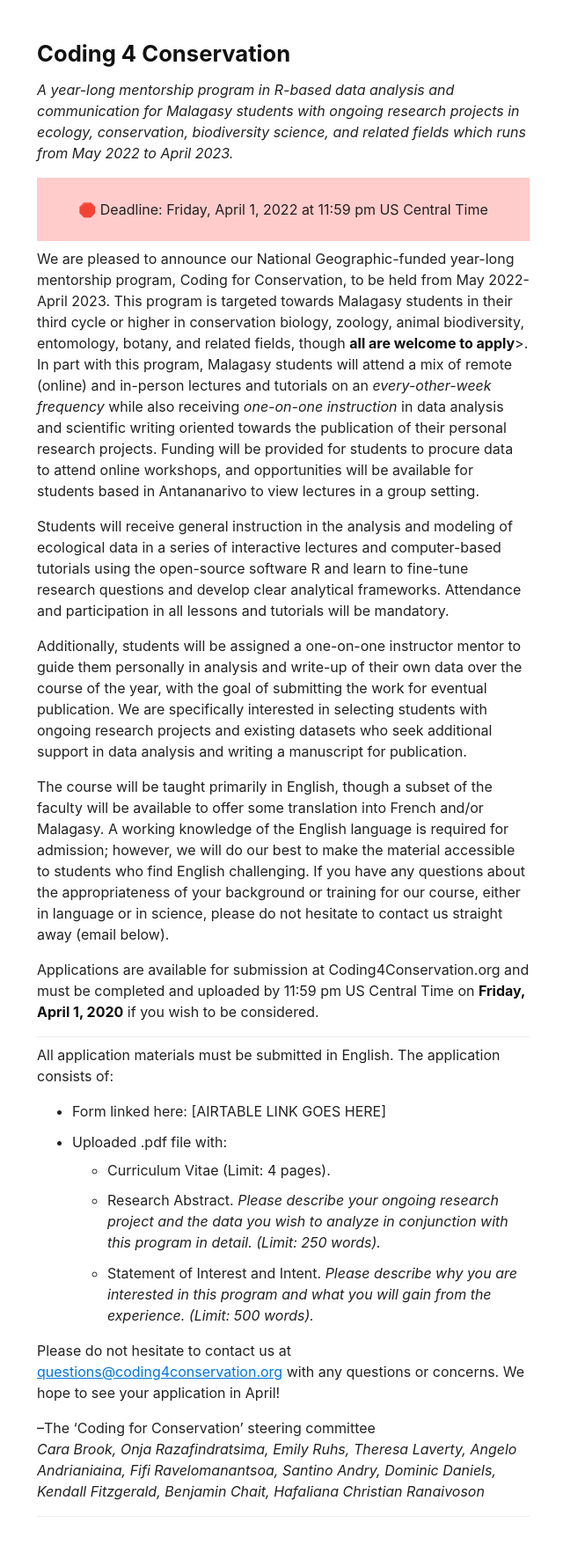
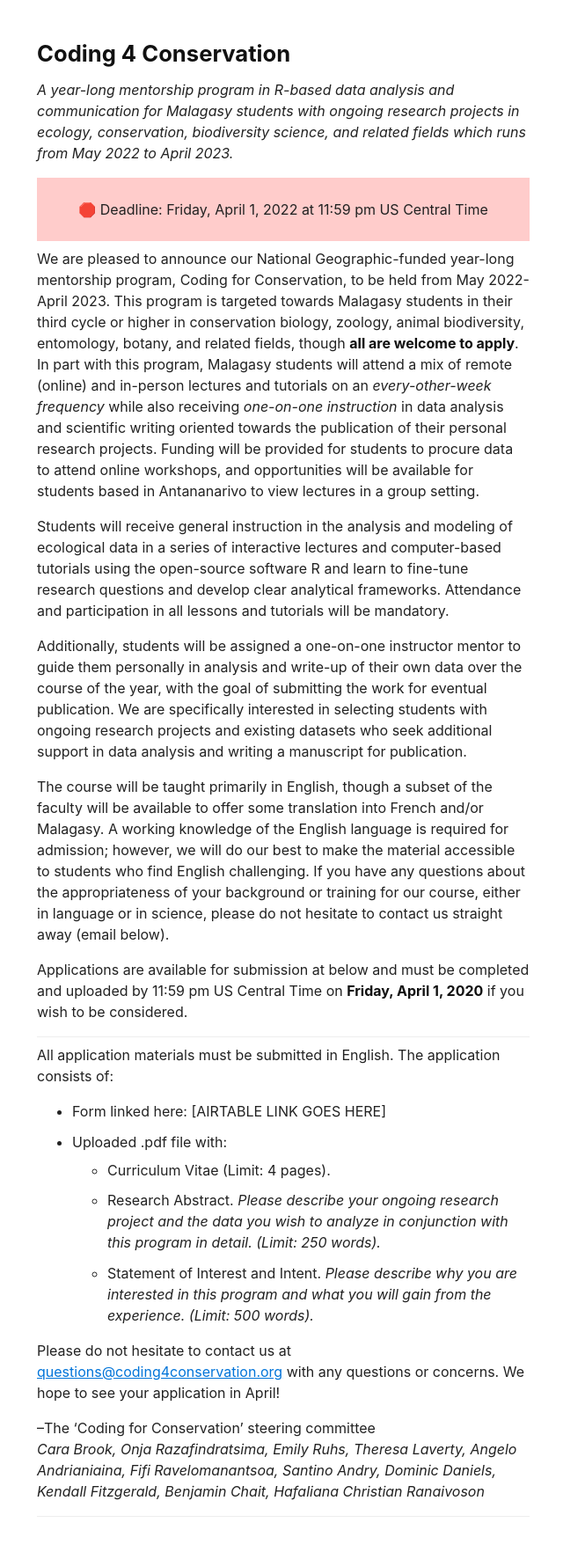
Before and after one commit to brooklabteam/coding4conservation, a Jekyll site: the page built from index.md, in a window 1280 px wide. Shown: the whole page at 88% size, without its empty margins (318-958 px from the left). Built offline with Jekyll 4.4.1, drawn with Linux system fonts in a browser that asks for light colours.

Commit message:
Update index.md

```diff
--- a/index.md
+++ b/index.md
@@ -8,7 +8,7 @@
 <p><center>🛑 Deadline: Friday, April 1, 2022 at 11:59 pm US Central Time</center></p>
 </div>
 
-<p>We are pleased to announce our National Geographic-funded year-long mentorship program, Coding for Conservation, to be held from May 2022-April 2023. This program is targeted towards Malagasy students in their third cycle or higher in conservation biology, zoology, animal biodiversity, entomology, botany, and related fields, though <strong>all are welcome to apply</strong>>. In part with this program, Malagasy students will attend a mix of remote (online) and in-person lectures and tutorials on an <em>every-other-week frequency</em> while also receiving <em>one-on-one instruction</em> in data analysis and scientific writing oriented towards the publication of their personal research projects. Funding will be provided for students to procure data to attend online workshops, and opportunities will be available for students based in Antananarivo to view lectures in a group setting.</p>
+<p>We are pleased to announce our National Geographic-funded year-long mentorship program, Coding for Conservation, to be held from May 2022-April 2023. This program is targeted towards Malagasy students in their third cycle or higher in conservation biology, zoology, animal biodiversity, entomology, botany, and related fields, though <strong>all are welcome to apply</strong>. In part with this program, Malagasy students will attend a mix of remote (online) and in-person lectures and tutorials on an <em>every-other-week frequency</em> while also receiving <em>one-on-one instruction</em> in data analysis and scientific writing oriented towards the publication of their personal research projects. Funding will be provided for students to procure data to attend online workshops, and opportunities will be available for students based in Antananarivo to view lectures in a group setting.</p>
 
 <p>Students will receive general instruction in the analysis and modeling of ecological data in a series of interactive lectures and computer-based tutorials using the open-source software R and learn to fine-tune research questions and develop clear analytical frameworks. <!-- A preliminary outline of our planned instructional series is available here: link??? //--> Attendance and participation in all lessons and tutorials will be mandatory.</p>
 
@@ -16,7 +16,7 @@
 
 <p>The course will be taught primarily in English, though a subset of the faculty will be available to offer some translation into French and/or Malagasy. A working knowledge of the English language is required for admission; however, we will do our best to make the material accessible to students who find English challenging. If you have any questions about the appropriateness of your background or training for our course, either in language or in science, please do not hesitate to contact us straight away (email below).</p>
 
-<p>Applications are available for submission at Coding4Conservation.org and must be completed and uploaded by 11:59 pm US Central Time on <strong>Friday, April 1, 2020</strong> if you wish to be considered.</p>
+<p>Applications are available for submission at below and must be completed and uploaded by 11:59 pm US Central Time on <strong>Friday, April 1, 2020</strong> if you wish to be considered.</p>
 
 <hr />
 
```
